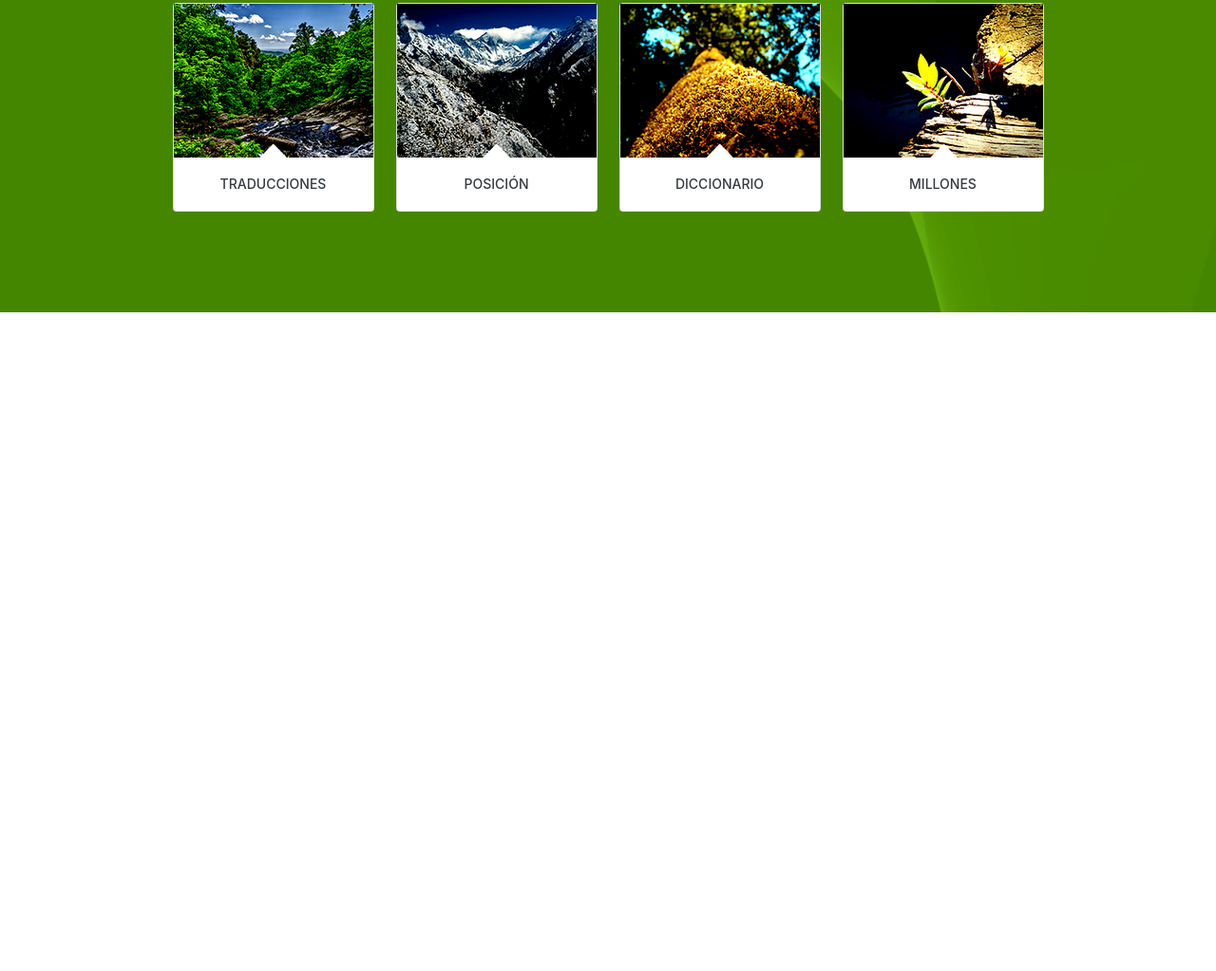
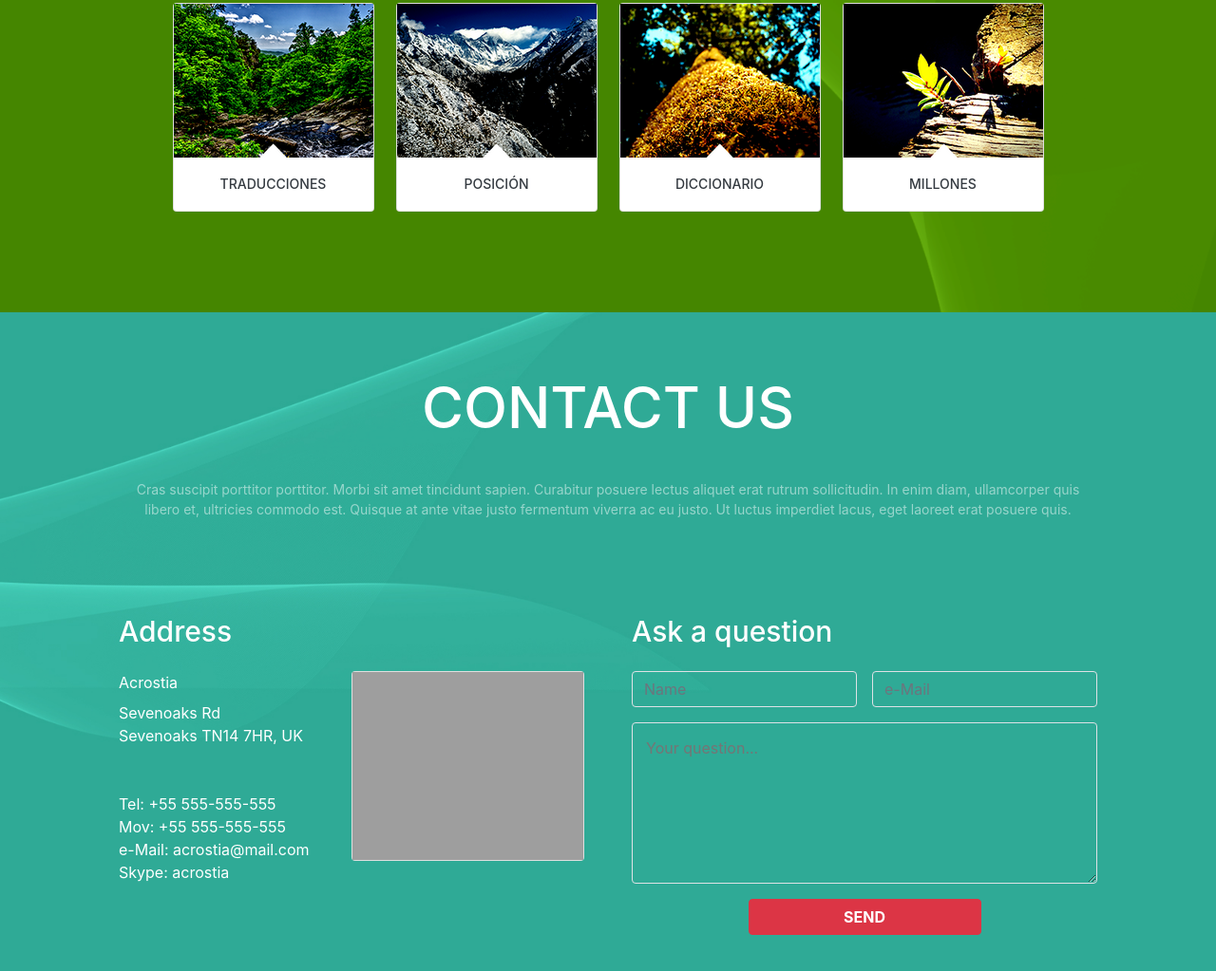
Before and after one commit to mykola-gataylo/HW_36_Bootstrap, a website: page src/index.html in a window 1280 px wide. Shown: the part 3305-4328 px from the top of the page at 95% size. Before the commit the page ends 3634 px from the top, so only its background shows below. Drawn offline with nearby package versions, Linux system fonts and the light colour scheme; some packages are replaced by stand-ins of ours; files that its build step writes are made by us from their sources; grey boxes are pictures that could not be loaded; files whose address does not match are found by name.

Commit message:
section 'contacts' with adaptive

```diff
--- a/src/index.html
+++ b/src/index.html
@@ -298,7 +298,70 @@
     </div>
   </section>
 
+  <section class="contact d-flex flex-column text-white">
+    <div class="container-fluid p-0">
 
+      <div class="contact-section-title section-title text-center d-flex align-items-center flex-column">
+        <h2 class="contact-section-title__title section-title__title text-uppercase mt-0">contact us</h2>
+        <span class="contact-section-title__text section-title__text text-white-50">Cras suscipit porttitor porttitor.
+          Morbi sit amet tincidunt sapien. Curabitur posuere lectus aliquet
+          erat rutrum sollicitudin. In enim diam, ullamcorper quis libero et,
+          ultricies commodo est. Quisque at ante vitae justo fermentum viverra
+          ac eu justo. Ut luctus imperdiet lacus, eget laoreet erat posuere quis.
+        </span>
+      </div>
+
+      <div class="contact-block d-flex justify-content-around">
+        <div class="address-block d-flex flex-column">
+          <h5 class="address-title mb-4">Address</h5>
+          <div class="address-text d-flex flex-column">
+            <span class="mb-2">Acrostia</span>
+            <span>Sevenoaks Rd</span>
+            <span>Sevenoaks TN14 7HR, UK</span>
+          </div>
+          <div class="address-link mt-5">
+            <span class="d-block">Tel: <a href="tel:555-555-555" class="stretched-link">+55 555-555-555</a></span>
+            <span class="d-block">Mov: <a href="tel:555-555-555" class="stretched-link">+55 555-555-555</a></span>
+            <span class="d-block">e-Mail: <a href="mailto: acrostia@example.com"
+                class="stretched-link">acrostia@mail.com</a></span>
+            <span class="d-block">Skype: <a href="#">acrostia</a></span>
+          </div>
+        </div>
+
+        <div class="map-block">
+          <div id="map" class="card"></div>
+        </div>
+
+        <div class="form-block">
+          <h5 class="form-title mb-4">Ask a question</h5>
+          <div class="form-block__text">
+            <form>
+              <div class="form-up d-flex">
+                <div class="form-group-input form-group mr-3">
+                  <input type="text" class="form-control bg-transparent border text-white-50" placeholder="Name"
+                    id="exampleInputPassword1">
+                </div>
+                <div class="form-group-input form-group">
+                  <input type="email" class="form-control bg-transparent border text-white-50" id="exampleInputEmail1"
+                    placeholder="e-Mail" aria-describedby="emailHelp">
+                </div>
+              </div>
+              <div class="form-down d-flex flex-column">
+                <textarea name="" id="" cols="30" rows="7" class="rounded mb-3 bg-transparent border text-white-50"
+                  placeholder="Your question..."></textarea>
+                <button type="button"
+                  class="btn btn-danger text-uppercase font-weight-bold w-50 align-self-center">send</button>
+              </div>
+            </form>
+          </div>
+        </div>
+      </div>
+    </div>
+  </section>
+
+  <script src="https://ajax.googleapis.com/ajax/libs/jquery/2.0.3/jquery.min.js"></script>
+  <script type="text/javascript"
+    src="https://maps.googleapis.com/maps/api/js?key=AIzaSyAFZ4jaCFWOupwxuyp4bjeySlFIbMD4bT8&amp;sensor=true"></script>
   <script src="./main.min.js"></script>
 </body>
 
--- a/src/scripts/main.js
+++ b/src/scripts/main.js
@@ -1,7 +1,26 @@
-class Test {
-  constructor() {
-    console.log(1 + 1 + 1);
+  function initMap() {
+    const mapOptions = {
+      center: new google.maps.LatLng(36.69975876585313, -4.4466650226033595),
+      zoom: 15,
+      mapTypeId: google.maps.MapTypeId.roadmap,
+      scrollwheel: false,
+      draggable: false,
+      panControl: false,
+      zoomControl: false,
+      mapTypeControl: false,
+      scaleControl: true,
+      streetViewControl: true,
+      overviewMapControl: true,
+      rotateControl: true,
+    };
+
+    const map = new google.maps.Map(document.getElementById("map"), mapOptions);
+
+    new google.maps.Marker({
+      position: new google.maps.LatLng(36.69975876585313, -4.4466650226033595),
+      map,
+      animation: google.maps.Animation.BOUNCE,
+    });
   }
-}
 
-const test = new Test();
+  google.maps.event.addDomListener(window, 'load', initMap);
--- /dev/null
+++ b/src/styles/contacts.scss
@@ -0,0 +1,69 @@
+.contact {
+  padding: 0 125px 90px;
+  background: url(../assets/contact_bg.jpg);
+  background-size: cover;
+  background-position: center center;
+
+  .section-title {
+    margin-bottom: 100px;
+  }
+
+  .section-title__title {
+    font-size: 60px;
+    margin-bottom: 40px;
+  }
+
+  .section-title__subtitle {
+    font-size: 20px;
+  }
+
+  .section-title__text {
+    font-size: 14px;
+  }
+
+  .address-block {
+    width: 25%;
+  }
+
+  .address-title,
+  .form-title {
+    font-size: 30px;
+  }
+
+  #map {
+    /* max-width: 100%; */
+    height: 200px;
+  }
+
+  .map-block {
+    margin-top: 60px;
+    width: 25%;
+  }
+
+  .form-block {
+    width: 50%;
+    margin-left: 50px;
+  }
+
+  .form-group-input {
+    width: 50%;
+  }
+
+  input::placeholder {
+    text-align: left;
+    background-color: transparent;
+  }
+
+  textarea::placeholder {
+    text-align: left;
+    padding: 14px;
+  }
+
+  .mt-0 {
+    margin-top: 4rem !important;
+  }
+
+  .mb-0 {
+    margin-bottom: 4rem !important;
+  }
+}
--- /dev/null
+++ b/src/styles/contacts_media.scss
@@ -0,0 +1,44 @@
+@media (max-width:1200px) {
+  .contact {
+    .contact-block {
+      flex-direction: column;
+
+      .address-block {
+        width: 100%;
+        text-align: center;
+      }
+    }
+
+    .map-block {
+      width: 100%;
+    }
+
+    .form-block {
+      width: 100%;
+      margin-left: 0;
+
+      .form-title {
+        text-align: center;
+        margin-top: 25px;
+      }
+    }
+  }
+}
+
+@media (min-width: 768px) and (max-width: 991.98px) {}
+
+@media (min-width: 575.98px) and (max-width: 768.98px) {}
+
+@media (max-width: 575.98px) {
+  .contact {
+    padding: 0 65px 45px;
+
+    .form-up {
+      flex-direction: column;
+
+      .form-group-input {
+        width: 100%;
+      }
+    }
+  }
+}
--- a/src/styles/main.min.scss
+++ b/src/styles/main.min.scss
@@ -5,9 +5,11 @@
 @import 'services';
 @import 'about';
 @import 'work';
+@import 'contacts';
 
 
 @import 'header_media';
 @import 'services_media';
 @import 'about_media';
 @import 'work_media';
+@import 'contacts_media';
```
Also changed, not shown: src/assets/contact_bg.jpg (added).
